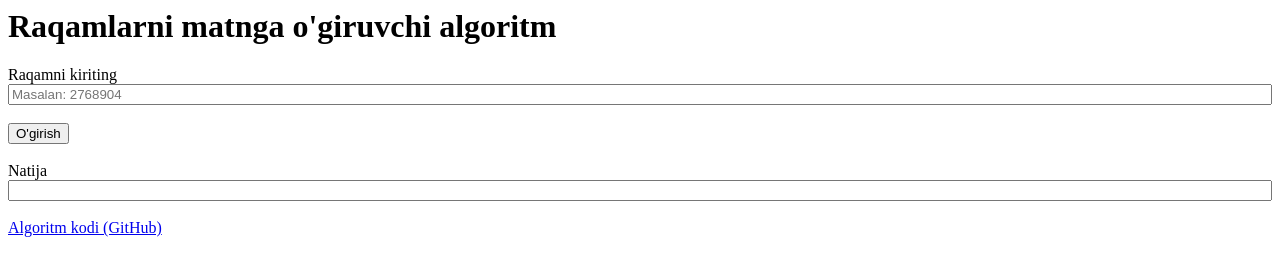
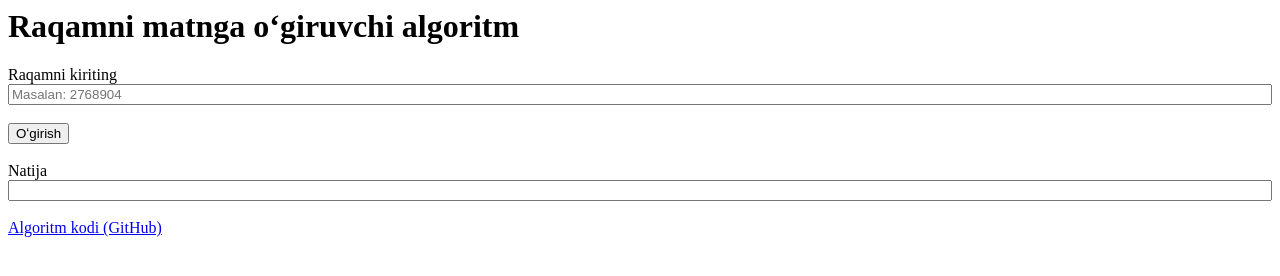
Before and after one commit to juraevuz/num2textuz, a plain HTML site: page index.html in a window 1280 px wide. Drawn offline with Linux system fonts and the light colour scheme.

Commit message:
Update index.html

```diff
--- a/index.html
+++ b/index.html
@@ -4,13 +4,13 @@
 		<script src="num2text.js"></script>
 	</head>
 	<body>
-		<h1>Raqamlarni matnga o'giruvchi algoritm</h1>
+		<h1>Raqamni matnga oʻgiruvchi algoritm</h1>
 		<label>Raqamni kiriting</label>
 		<br>
 		<input id="number" type="number" placeholder="Masalan: 2768904" style="width:100%;"/>
 		<br>
 		<br>
-		<button onclick="doConvert(document.getElementById('result'), document.getElementById('number').value)">O'girish</button>
+		<button onclick="doConvert(document.getElementById('result'), document.getElementById('number').value)">Oʻgirish</button>
 		<br>
 		<br>
 		<label>Natija</label>
```
